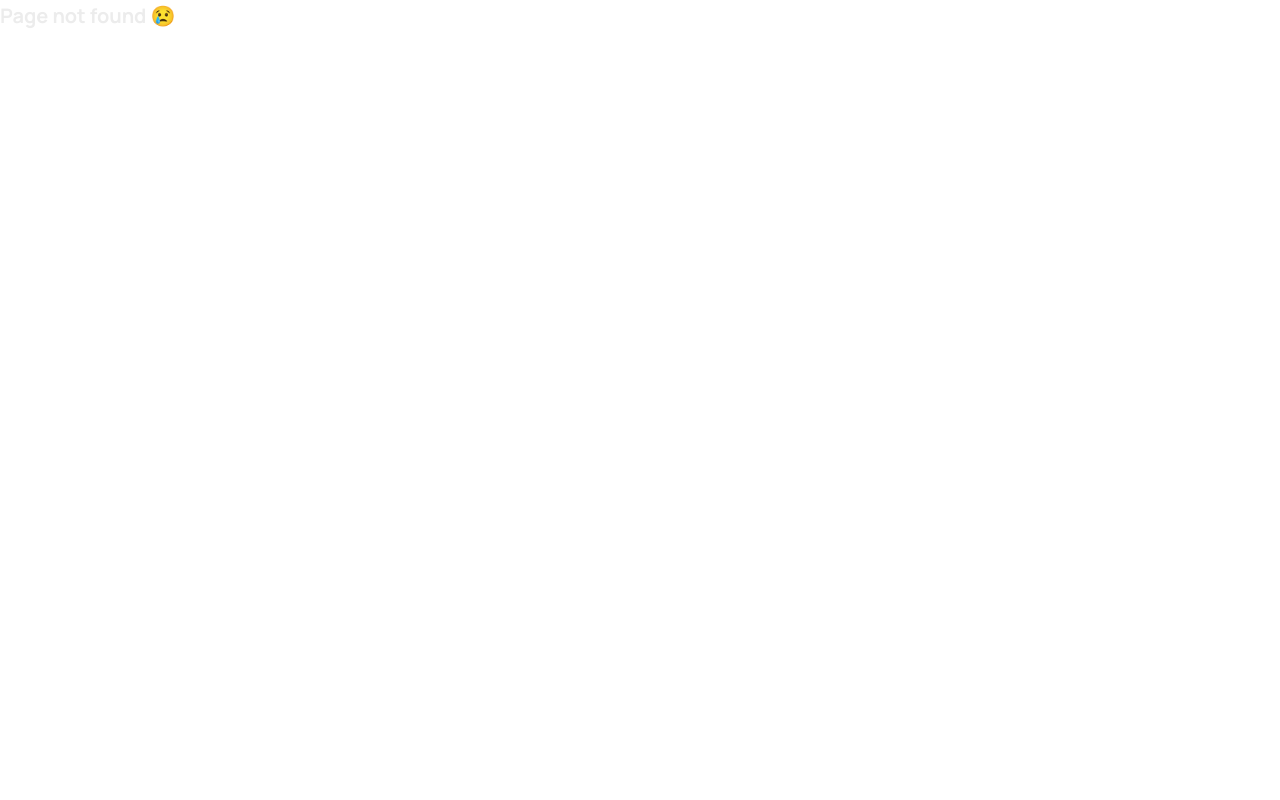
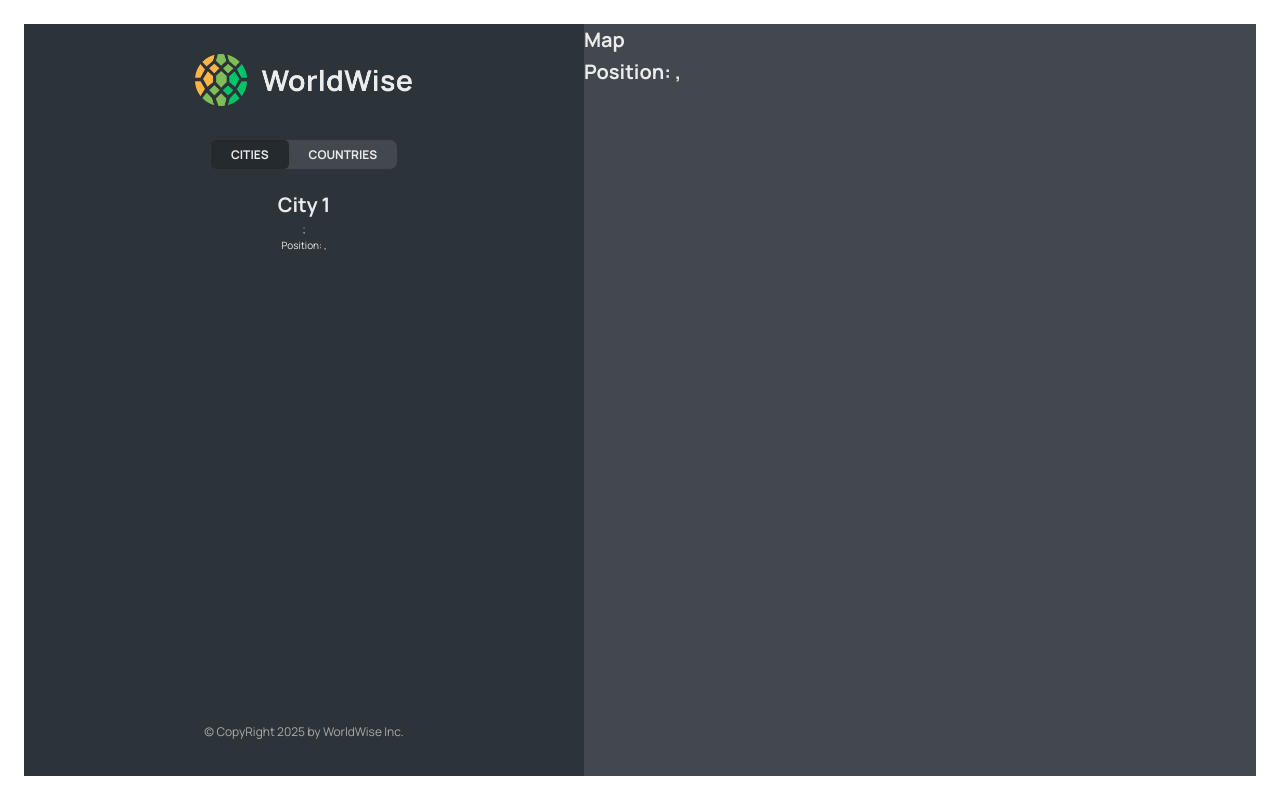
Before and after one commit to HossainRezayi/world-wise, a React (Vite) app: page /app/cities/1 in a window 1280 px wide. Before the commit this address had no page. Built offline with nearby package versions, Linux system fonts and the light colour scheme; data requests are answered from the project's data file.

Commit message:
Storing state in a URL, Reading and Setting a query string and use Programmatic Navigation with useNavigate

```diff
--- a/src/App.jsx
+++ b/src/App.jsx
@@ -1,5 +1,5 @@
 import { useState, useEffect } from "react";
-import { BrowserRouter, Route, Routes } from "react-router-dom";
+import { BrowserRouter, Navigate, Route, Routes } from "react-router-dom";
 
 import Product from "./pages/Product";
 import Pricing from "./pages/Pricing";
@@ -9,6 +9,8 @@
 import PageNotFound from "./pages/PageNotFound";
 import CityList from "./components/CityList";
 import CountryList from "./components/CountryList";
+import City from "./components/City";
+import Form from "./components/Form";
 
 const BASE_URL = "http://localhost:8000";
 
@@ -40,14 +42,12 @@
         <Route path="pricing" element={<Pricing />} />
         <Route path="login" element={<Login />} />
         <Route path="app" element={<AppLayout />}>
-          <Route
-            index
-            element={<CityList cities={cities} isLoading={isLoading} />}
-          />
+          <Route index element={<Navigate replace to="cities" />} />
           <Route
             path="cities"
             element={<CityList cities={cities} isLoading={isLoading} />}
           />
+          <Route path="cities/:id" element={<City />} />
           <Route
             path="countries"
             element={
@@ -56,7 +56,7 @@
               </p>
             }
           />
-          <Route path="form" element={<p>Form</p>} />
+          <Route path="form" element={<Form />} />
         </Route>
         <Route path="*" element={<PageNotFound />} />
       </Routes>
--- /dev/null
+++ b/src/components/Button.jsx
@@ -0,0 +1,11 @@
+import styles from "./Button.module.css";
+
+function Button({ children, onClick, type }) {
+  return (
+    <button onClick={onClick} className={`${styles.btn} ${styles[type]}`}>
+      {children}
+    </button>
+  );
+}
+
+export default Button;
--- a/src/components/City.jsx
+++ b/src/components/City.jsx
@@ -1,3 +1,4 @@
+import { useParams, useSearchParams } from "react-router-dom";
 import styles from "./City.module.css";
 
 const formatDate = (date) =>
@@ -9,6 +10,11 @@
   }).format(new Date(date));
 
 function City() {
+  const { id } = useParams();
+  const [searchParams, setSearchParams] = useSearchParams();
+  const lat = searchParams.get("lat");
+  const lng = searchParams.get("lng");
+
   // TEMP DATA
   const currentCity = {
     cityName: "Lisbon",
@@ -20,42 +26,51 @@
   const { cityName, emoji, date, notes } = currentCity;
 
   return (
-    <div className={styles.city}>
-      <div className={styles.row}>
-        <h6>City name</h6>
-        <h3>
-          <span>{emoji}</span> {cityName}
-        </h3>
-      </div>
+    <>
+      <h1>City {id}</h1>;
+      <p>
+        Position: {lat}, {lng}
+      </p>
+    </>
+  );
 
-      <div className={styles.row}>
-        <h6>You went to {cityName} on</h6>
-        <p>{formatDate(date || null)}</p>
-      </div>
+  // return (
+  //   <div className={styles.city}>
+  //     <div className={styles.row}>
+  //       <h6>City name</h6>
+  //       <h3>
+  //         <span>{emoji}</span> {cityName}
+  //       </h3>
+  //     </div>
 
-      {notes && (
-        <div className={styles.row}>
-          <h6>Your notes</h6>
-          <p>{notes}</p>
-        </div>
-      )}
+  //     <div className={styles.row}>
+  //       <h6>You went to {cityName} on</h6>
+  //       <p>{formatDate(date || null)}</p>
+  //     </div>
 
-      <div className={styles.row}>
-        <h6>Learn more</h6>
-        <a
-          href={`https://en.wikipedia.org/wiki/${cityName}`}
-          target="_blank"
-          rel="noreferrer"
-        >
-          Check out {cityName} on Wikipedia &rarr;
-        </a>
-      </div>
+  //     {notes && (
+  //       <div className={styles.row}>
+  //         <h6>Your notes</h6>
+  //         <p>{notes}</p>
+  //       </div>
+  //     )}
 
-      <div>
-        <ButtonBack />
-      </div>
-    </div>
-  );
+  //     <div className={styles.row}>
+  //       <h6>Learn more</h6>
+  //       <a
+  //         href={`https://en.wikipedia.org/wiki/${cityName}`}
+  //         target="_blank"
+  //         rel="noreferrer"
+  //       >
+  //         Check out {cityName} on Wikipedia &rarr;
+  //       </a>
+  //     </div>
+
+  //     <div>
+  //       <ButtonBack />
+  //     </div>
+  //   </div>
+  // );
 }
 
 export default City;
--- a/src/components/CityItem.jsx
+++ b/src/components/CityItem.jsx
@@ -1,3 +1,4 @@
+import { Link } from "react-router-dom";
 import styles from "./CityItem.module.css";
 
 const formatDate = (date) =>
@@ -8,14 +9,19 @@
   }).format(new Date(date));
 
 function CityItem({ city }) {
-  const { cityName, emoji, date } = city;
+  const { cityName, emoji, date, id, position } = city;
 
   return (
-    <li className={styles.cityItem}>
-      <span className={styles.emoji}>{emoji}</span>
-      <h3 className={styles.name}>{cityName}</h3>
-      <time className={styles.date}>({formatDate(date)})</time>
-      <button className={styles.deleteBtn}>&times;</button>
+    <li>
+      <Link
+        className={styles.cityItem}
+        to={`${id}?lat=${position.lat}&lng=${position.lng}`}
+      >
+        <span className={styles.emoji}>{emoji}</span>
+        <h3 className={styles.name}>{cityName}</h3>
+        <time className={styles.date}>({formatDate(date)})</time>
+        <button className={styles.deleteBtn}>&times;</button>
+      </Link>
     </li>
   );
 }
--- a/src/components/CountryList.jsx
+++ b/src/components/CountryList.jsx
@@ -21,7 +21,7 @@
   return (
     <ul className={styles.countryList}>
       {countries.map((country) => (
-        <CountryItem country={country} />
+        <CountryItem country={country} key={country.country} />
       ))}
     </ul>
   );
--- a/src/components/Form.jsx
+++ b/src/components/Form.jsx
@@ -3,6 +3,8 @@
 import { useState } from "react";
 
 import styles from "./Form.module.css";
+import Button from "./Button";
+import { useNavigate } from "react-router-dom";
 
 export function convertToEmoji(countryCode) {
   const codePoints = countryCode
@@ -17,6 +19,8 @@
   const [country, setCountry] = useState("");
   const [date, setDate] = useState(new Date());
   const [notes, setNotes] = useState("");
+
+  const navigate = useNavigate();
 
   return (
     <form className={styles.form}>
@@ -49,8 +53,16 @@
       </div>
 
       <div className={styles.buttons}>
-        <button>Add</button>
-        <button>&larr; Back</button>
+        <Button type="primary">Add</Button>
+        <Button
+          type="back"
+          onClick={(e) => {
+            e.preventDefault();
+            navigate(-1);
+          }}
+        >
+          &larr; Back
+        </Button>
       </div>
     </form>
   );
--- a/src/components/Map.jsx
+++ b/src/components/Map.jsx
@@ -1,7 +1,21 @@
+import { useNavigate, useSearchParams } from "react-router-dom";
 import styles from "./Map.module.css";
 
 function Map() {
-  return <div className={styles.mapContainer}>Map</div>;
+  const navigate = useNavigate();
+
+  const [searchParams, setSearchParams] = useSearchParams();
+  const lat = searchParams.get("lat");
+  const lng = searchParams.get("lng");
+
+  return (
+    <div className={styles.mapContainer} onClick={() => navigate("Form")}>
+      <h1>Map</h1>
+      <h1>
+        Position: {lat}, {lng}
+      </h1>
+    </div>
+  );
 }
 
 export default Map;
```
